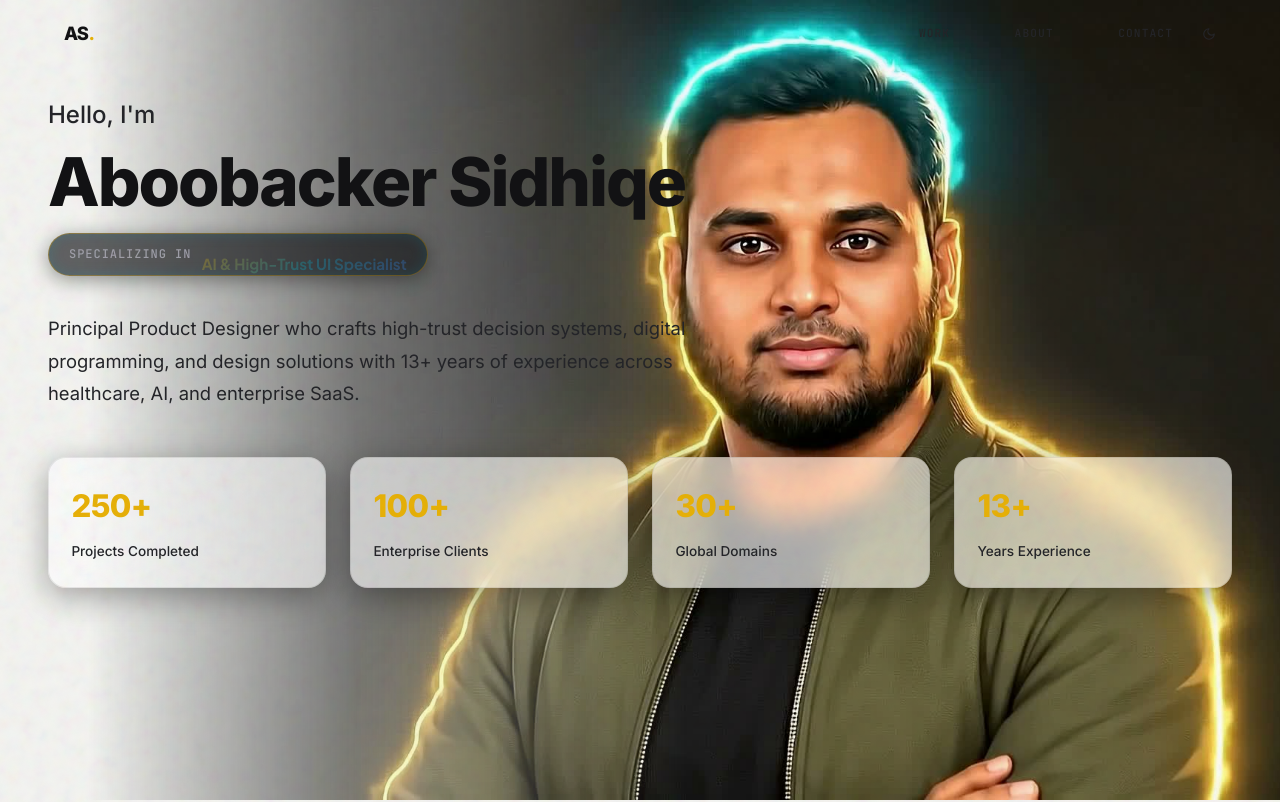
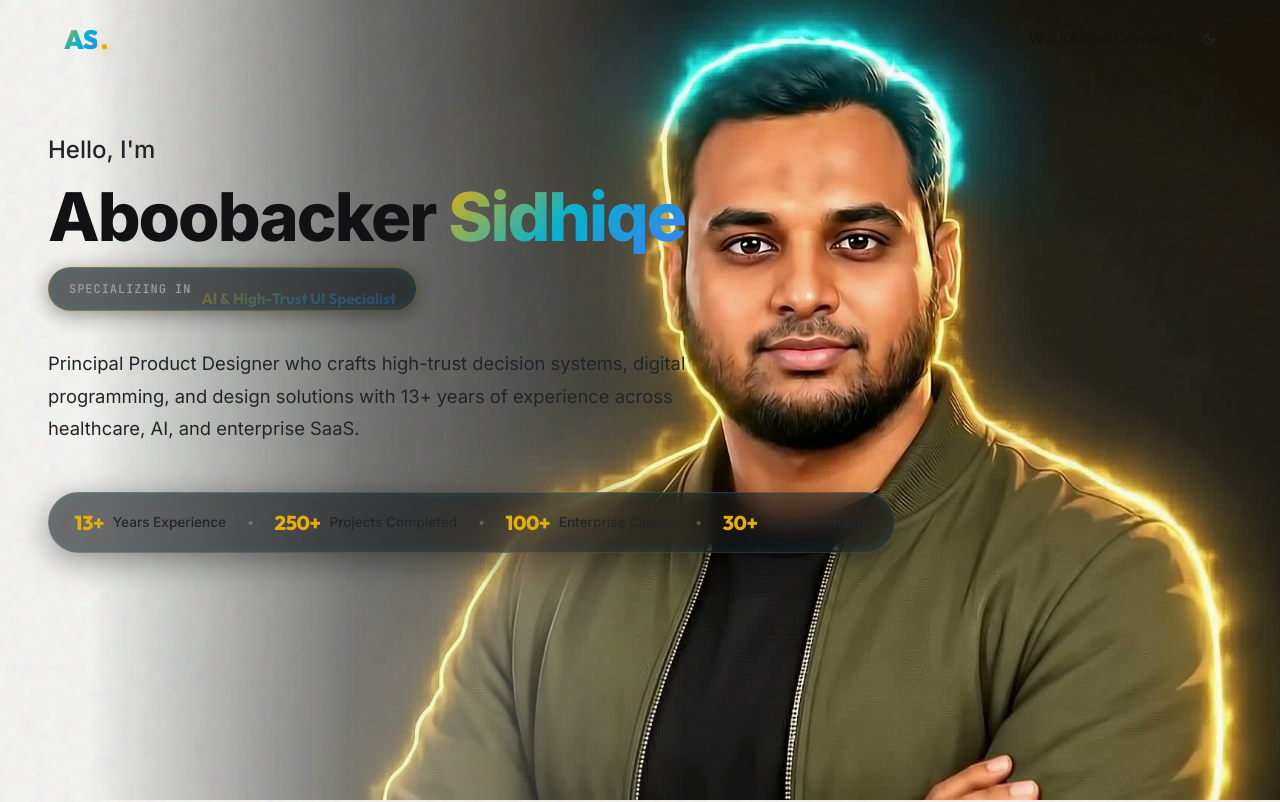
Before and after one commit to asidhiqe/asidhiqe.github.io, a Next.js app: page / in a window 1280 px wide. Shown: the top 802 px of the page. Built offline with nearby package versions, Linux system fonts and the light colour scheme.

Commit message:
feat(design): upgrade to creative Outfit font, add gradient AS logo & nav pill bar, and streamline metrics into inline glass bar

```diff
--- a/app/components/Header.tsx
+++ b/app/components/Header.tsx
@@ -59,18 +59,15 @@ export default function Header() {
     const onScroll = () => setScrolled(window.scrollY > 40);
     window.addEventListener("scroll", onScroll, { passive: true });
 
-    // Refresh GSAP ScrollTrigger on web font load to prevent layout-shift clipping on mobile
     if (typeof document !== "undefined") {
       import("gsap/ScrollTrigger").then(({ ScrollTrigger }) => {
         document.fonts.ready.then(() => {
           ScrollTrigger.refresh();
         });
-        // Extra fallback: refresh after a small delay
         setTimeout(() => ScrollTrigger.refresh(), 400);
       });
     }
 
-    // Initialize theme from localStorage or system preference
     const savedTheme = localStorage.getItem("theme") as "dark" | "light" | null;
     const systemTheme = window.matchMedia("(prefers-color-scheme: light)").matches ? "light" : "dark";
     const initialTheme = savedTheme || systemTheme;
@@ -100,14 +97,24 @@ export default function Header() {
       ref={headerRef}
       className={`site-header${scrolled ? " scrolled" : ""}`}
     >
+      {/* Prominent Gold-to-Cyan Gradient Logo Wordmark */}
       <Link
         href="/"
         className="header-wordmark"
         aria-label="Aboobacker Sidhiqe, home"
       >
-        <span className="header-wordmark-text">AS</span>
+        <span className="header-wordmark-text gradient-text">AS</span>
         <span className="header-wordmark-dot" aria-hidden="true">.</span>
       </Link>
+
+      {/* Floating Frosted Nav Pill Bar */}
+      <div className="header-nav-container">
+        <nav className="header-nav" aria-label="Primary navigation">
+          <Link href="/#selected-work" className="header-nav-link">Work</Link>
+          <Link href="/#about" className="header-nav-link">About</Link>
+          <Link href="/#contact" className="header-nav-link">Contact</Link>
+        </nav>
+      </div>
 
       <div className="header-actions">
         <button
@@ -127,14 +134,6 @@ export default function Header() {
           )}
         </button>
       </div>
-
-      <div className="header-nav-container">
-        <nav className="header-nav" aria-label="Primary navigation">
-          <Link href="/#selected-work">Work</Link>
-          <Link href="/#about">About</Link>
-          <Link href="/#contact">Contact</Link>
-        </nav>
-      </div>
     </header>
   );
 }
--- a/app/components/Hero.tsx
+++ b/app/components/Hero.tsx
@@ -30,6 +30,13 @@ const services = [
     count: "32 Projects",
     desc: "Designing cross-platform native iOS & Android interfaces built for scale.",
   },
+];
+
+const metrics = [
+  { value: "13+", label: "Years Experience" },
+  { value: "250+", label: "Projects Completed" },
+  { value: "100+", label: "Enterprise Clients" },
+  { value: "30+", label: "Global Domains" },
 ];
 
 export default function Hero() {
@@ -97,9 +104,9 @@ export default function Hero() {
           "-=0.3"
         )
         .fromTo(
-          scope.querySelectorAll(".hero-stat-box"),
+          scope.querySelectorAll(".inline-metrics-bar"),
           { opacity: 0, y: 12 },
-          { opacity: 1, y: 0, duration: 0.4, stagger: 0.08 },
+          { opacity: 1, y: 0, duration: 0.5 },
           "-=0.2"
         );
     },
@@ -112,11 +119,13 @@ export default function Hero() {
       <section id="top" className="hero-mockup-section fold-one-section">
         <div className="hero-left-content">
           <span className="hero-greeting">Hello, I&apos;m</span>
-          <h1 className="hero-name">Aboobacker Sidhiqe</h1>
+          <h1 className="hero-name">
+            Aboobacker <span className="gradient-text">Sidhiqe</span>
+          </h1>
 
           {/* Dynamic Rotating Role Badge directly below Name Title */}
           <div className="dynamic-role-badge">
-            <span className="dynamic-role-prefix">Specializing in</span>
+            <span className="dynamic-role-prefix">SPECIALIZING IN</span>
             <span ref={roleRef} className="dynamic-role-text">
               {roles[roleIndex]}
             </span>
@@ -131,24 +140,19 @@ export default function Hero() {
             Principal Product Designer who crafts high-trust decision systems, digital programming, and design solutions with 13+ years of experience across healthcare, AI, and enterprise SaaS.
           </p>
 
-          {/* Metrics Overview — End of Fold 1 */}
-          <div className="hero-stats-grid">
-            <div className="hero-stat-box">
-              <span className="hero-stat-num">250+</span>
-              <span className="hero-stat-lbl">Projects Completed</span>
-            </div>
-            <div className="hero-stat-box">
-              <span className="hero-stat-num">100+</span>
-              <span className="hero-stat-lbl">Enterprise Clients</span>
-            </div>
-            <div className="hero-stat-box">
-              <span className="hero-stat-num">30+</span>
-              <span className="hero-stat-lbl">Global Domains</span>
-            </div>
-            <div className="hero-stat-box">
-              <span className="hero-stat-num">13+</span>
-              <span className="hero-stat-lbl">Years Experience</span>
-            </div>
+          {/* Streamlined Inline Glass Metrics Bar — End of Fold 1 */}
+          <div className="inline-metrics-bar">
+            {metrics.map((m, idx) => (
+              <div key={m.label} className="inline-metric-item">
+                <span className="inline-metric-val">{m.value}</span>
+                <span className="inline-metric-lbl">{m.label}</span>
+                {idx < metrics.length - 1 && (
+                  <span className="inline-metric-divider" aria-hidden="true">
+                    •
+                  </span>
+                )}
+              </div>
+            ))}
           </div>
         </div>
       </section>
@@ -156,7 +160,9 @@ export default function Hero() {
       {/* ── FOLD 2: Service Cards Showcase (Below Fold 1) ───── */}
       <section className="hero-services-section">
         <div className="hero-services-block">
-          <h2 className="hero-services-title">What I Can Do For Your Needs</h2>
+          <h2 className="hero-services-title">
+            What I Can Do <span className="gradient-text">For Your Needs</span>
+          </h2>
           <div className="hero-services-list">
             {services.map((s) => (
               <div key={s.title} className="hero-service-card">
--- a/app/fonts.ts
+++ b/app/fonts.ts
@@ -1,4 +1,4 @@
-import { Inter, Plus_Jakarta_Sans, JetBrains_Mono } from "next/font/google";
+import { Inter, Outfit, JetBrains_Mono } from "next/font/google";
 
 export const inter = Inter({
   subsets: ["latin"],
@@ -6,8 +6,8 @@ export const inter = Inter({
   variable: "--font-body",
 });
 
-export const plusJakartaSans = Plus_Jakarta_Sans({
-  weight: ["500", "600", "700", "800"],
+export const outfit = Outfit({
+  weight: ["500", "600", "700", "800", "900"],
   subsets: ["latin"],
   display: "swap",
   variable: "--font-display",
--- a/app/globals.css
+++ b/app/globals.css
@@ -320,26 +320,30 @@ ol {
 }
 
 .header-wordmark {
-  display: inline-flex;
-  align-items: center;
-  gap: 0.04em;
-  font-family: var(--font-body), sans-serif;
-  font-weight: 800;
-  font-size: 1.15rem;
-  letter-spacing: -0.06em;
+  display: flex;
+  align-items: baseline;
+  gap: 2px;
+  text-decoration: none;
+  font-size: 1.65rem;
+  font-weight: 900;
+  letter-spacing: -0.04em;
   color: var(--text-primary);
   flex-shrink: 0;
 }
 
 .header-wordmark-text {
   display: inline-block;
-  animation: wordmark-breathe 2.4s ease-in-out infinite;
+  font-family: var(--font-display), sans-serif;
+  font-size: 1.65rem;
+  font-weight: 900;
 }
 
 .header-wordmark-dot {
   display: inline-block;
-  color: var(--accent-warm);
-  animation: wordmark-dot-pulse 2.4s ease-in-out infinite;
+  font-size: 1.65rem;
+  font-weight: 900;
+  color: #eab308;
+  text-shadow: 0 0 10px rgba(234, 179, 8, 0.8);
 }
 
 .header-nav-container {
@@ -348,22 +352,6 @@ ol {
   gap: 1.2rem;
   margin-left: auto;
   order: 1;
-}
-
-.header-nav {
-  display: flex;
-  align-items: center;
-  gap: clamp(1.5rem, 3vw, 2.5rem);
-}
-
-.header-nav a {
-  font-family: var(--font-mono), monospace;
-  font-size: var(--text-xs);
-  font-weight: 500;
-  letter-spacing: 0.1em;
-  text-transform: uppercase;
-  color: var(--text-secondary);
-  position: relative;
   padding: 0.4rem 0.75rem;
   border: 1px solid transparent;
   border-radius: 999px;
@@ -3205,3 +3193,54 @@ body, a, button, input, textarea {
   padding-top: 4rem;
   margin-top: 2rem;
 }
+
+
+/* ── UTILITY: SIGNATURE GOLD-TO-CYAN GRADIENT TEXT ─────── */
+.gradient-text {
+  background: linear-gradient(135deg, #eab308 0%, #06b6d4 50%, #3b82f6 100%);
+  -webkit-background-clip: text;
+  -webkit-text-fill-color: transparent;
+  display: inline-block;
+}
+
+/* ── STREAMLINED INLINE GLASS METRICS BAR ───────────────── */
+.inline-metrics-bar {
+  display: inline-flex;
+  flex-wrap: wrap;
+  align-items: center;
+  gap: 1.25rem;
+  padding: 0.85rem 1.6rem;
+  background: rgba(18, 19, 22, 0.6);
+  border: 1px solid rgba(255, 255, 255, 0.12);
+  border-radius: 999px;
+  backdrop-filter: blur(14px);
+  -webkit-backdrop-filter: blur(14px);
+  margin-bottom: 3rem;
+  box-shadow: 0 8px 32px rgba(0, 0, 0, 0.4), inset 0 0 14px rgba(6, 182, 212, 0.12);
+}
+
+.inline-metric-item {
+  display: flex;
+  align-items: center;
+  gap: 0.55rem;
+}
+
+.inline-metric-val {
+  font-family: var(--font-display), sans-serif;
+  font-size: 1.25rem;
+  font-weight: 800;
+  color: #eab308;
+  letter-spacing: -0.02em;
+}
+
+.inline-metric-lbl {
+  font-size: 0.85rem;
+  font-weight: 500;
+  color: var(--text-secondary, #a1a1aa);
+}
+
+.inline-metric-divider {
+  color: rgba(255, 255, 255, 0.22);
+  font-size: 0.85rem;
+  margin-left: 0.75rem;
+}
--- a/app/layout.tsx
+++ b/app/layout.tsx
@@ -1,6 +1,6 @@
 import type { Metadata } from "next";
 import type { ReactNode } from "react";
-import { inter, plusJakartaSans, jetbrainsMono } from "./fonts";
+import { inter, outfit, jetbrainsMono } from "./fonts";
 import Preloader from "./components/Preloader";
 import CustomCursor from "./components/CustomCursor";
 import "./globals.css";
@@ -25,7 +25,7 @@ export default function RootLayout({ children }: RootLayoutProps) {
   return (
     <html
       lang="en"
-      className={`${inter.variable} ${plusJakartaSans.variable} ${jetbrainsMono.variable}`}
+      className={`${inter.variable} ${outfit.variable} ${jetbrainsMono.variable}`}
     >
       <body>
         <CustomCursor />
```
